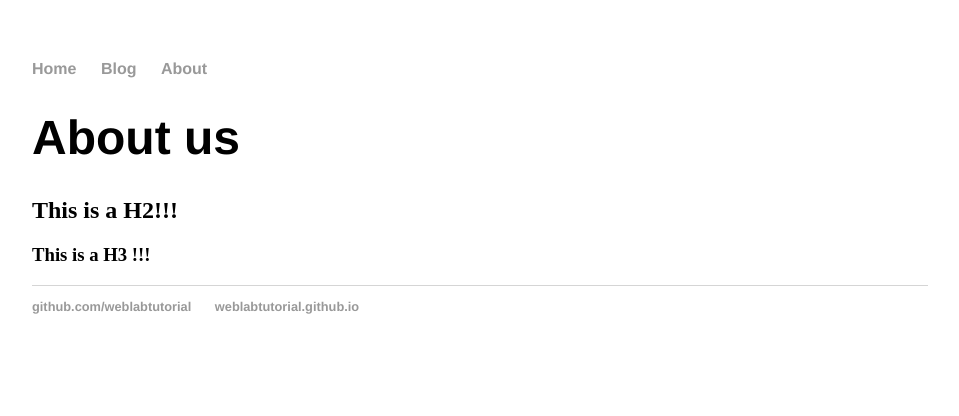
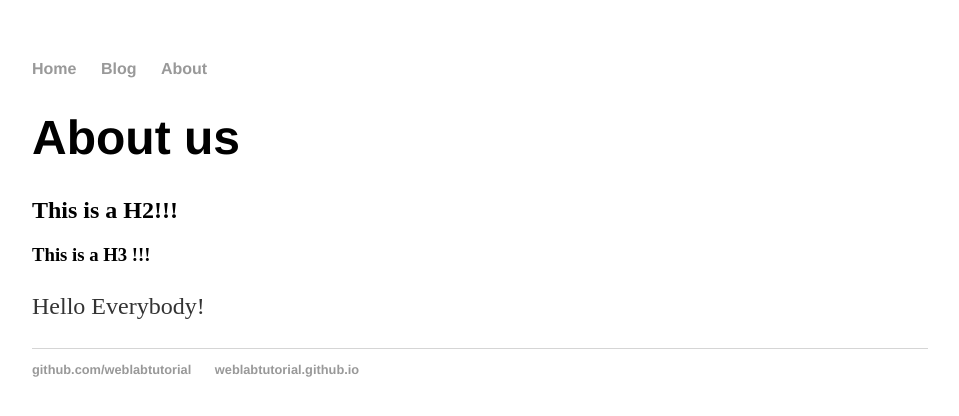
Before and after one commit to JoeDunne212/JoeDunne212.github.io, a Jekyll site: the page built from about/index.html, in a window 1280 px wide. Shown: the top 416 px of the page, without its empty margins (160-1119 px from the left). Built offline with Jekyll 4.4.1, drawn with Linux system fonts in a browser that asks for light colours.

Commit message:
Update about.html

```diff
--- a/_layouts/about.html
+++ b/_layouts/about.html
@@ -5,3 +5,4 @@ title: about
 <h1> {{ page.title }} </h1>
 <h2> This is a H2!!! </h2>
 <h3> This is a H3 !!!</h3>
+<div class="container">{{ content }}</div>
```
